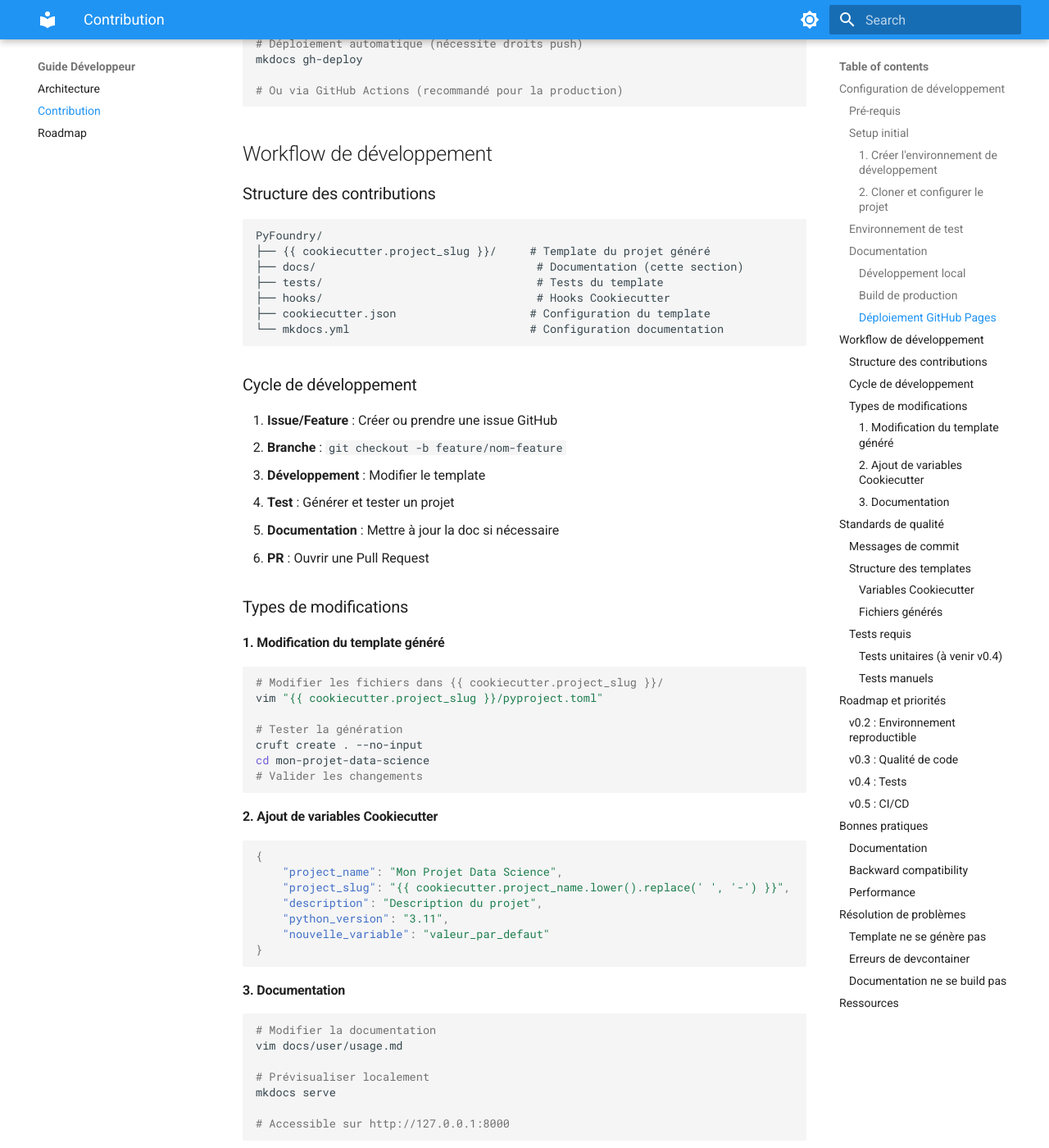
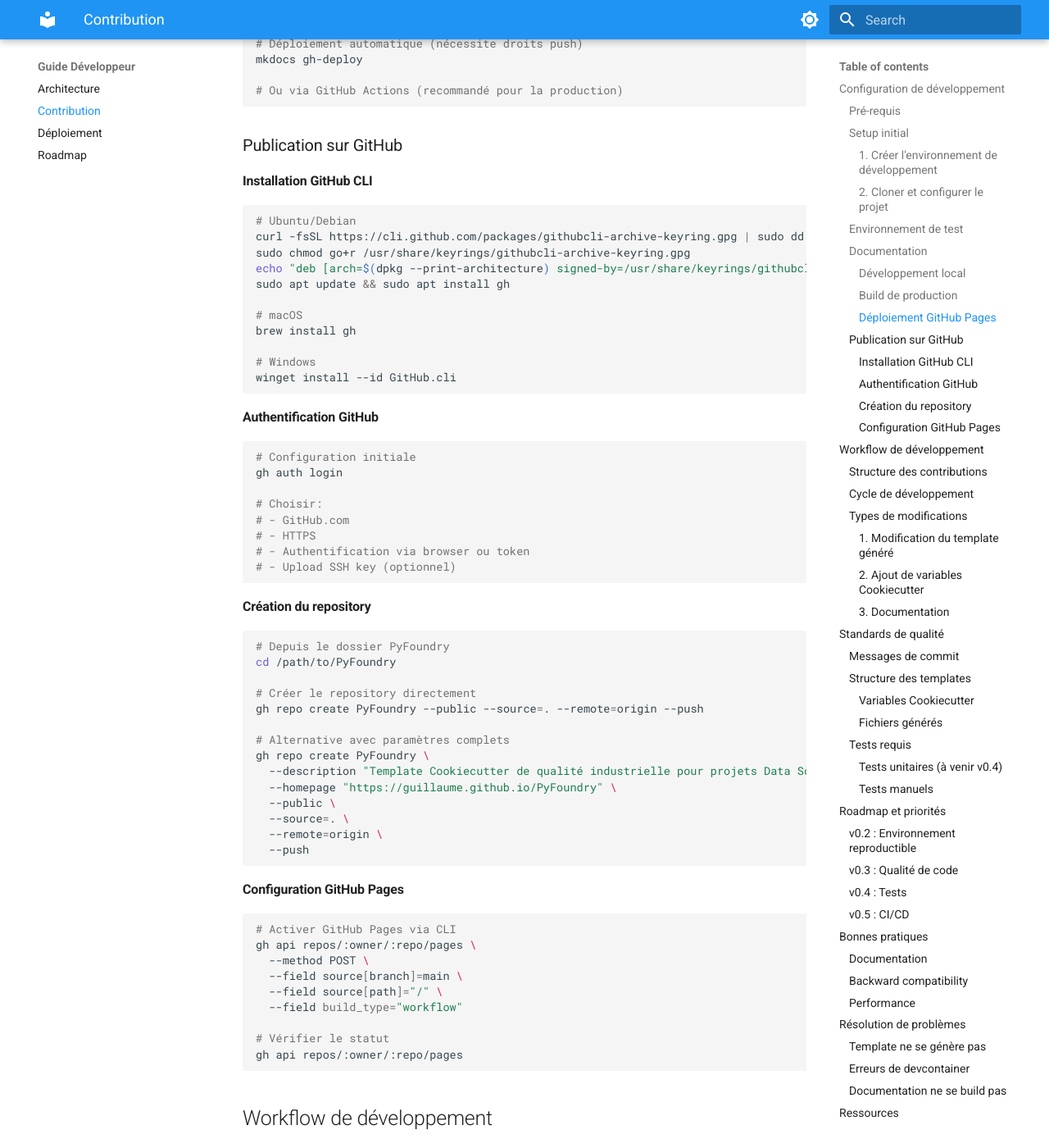
Before and after one commit to castorfou/PyFoundry, an MkDocs documentation site: the page built from docs/dev/contributing.md, in a window 1280 px wide and 1400 px high, scrolled down 1803 px. Shown: the whole window at 82% size. Built offline with MkDocs 1.6.1 and Material for MkDocs 9.7.7, drawn with Linux system fonts in a browser that asks for light colours.

Commit message:
docs: ajouter guide complet de déploiement GitHub avec gh CLI
- Créer guide de déploiement détaillé avec gh CLI
- Documentation installation multi-OS (Ubuntu, macOS, Windows)
- Processus complet : auth, création repo, GitHub Pages
- Section troubleshooting et gestion des releases
- Ajouter à la navigation MkDocs

🤖 Generated with [Claude Code](https://claude.ai/code)

Co-Authored-By: Claude <noreply@anthropic.com>

````diff
--- a/docs/dev/contributing.md
+++ b/docs/dev/contributing.md
@@ -76,6 +76,66 @@ ls site/
 mkdocs gh-deploy
 
 # Ou via GitHub Actions (recommandé pour la production)
+```
+
+### Publication sur GitHub
+
+#### Installation GitHub CLI
+```bash
+# Ubuntu/Debian
+curl -fsSL https://cli.github.com/packages/githubcli-archive-keyring.gpg | sudo dd of=/usr/share/keyrings/githubcli-archive-keyring.gpg
+sudo chmod go+r /usr/share/keyrings/githubcli-archive-keyring.gpg
+echo "deb [arch=$(dpkg --print-architecture) signed-by=/usr/share/keyrings/githubcli-archive-keyring.gpg] https://cli.github.com/packages stable main" | sudo tee /etc/apt/sources.list.d/github-cli.list > /dev/null
+sudo apt update && sudo apt install gh
+
+# macOS
+brew install gh
+
+# Windows
+winget install --id GitHub.cli
+```
+
+#### Authentification GitHub
+```bash
+# Configuration initiale
+gh auth login
+
+# Choisir:
+# - GitHub.com
+# - HTTPS
+# - Authentification via browser ou token
+# - Upload SSH key (optionnel)
+```
+
+#### Création du repository
+```bash
+# Depuis le dossier PyFoundry
+cd /path/to/PyFoundry
+
+# Créer le repository directement
+gh repo create PyFoundry --public --source=. --remote=origin --push
+
+# Alternative avec paramètres complets
+gh repo create PyFoundry \
+  --description "Template Cookiecutter de qualité industrielle pour projets Data Science Python" \
+  --homepage "https://guillaume.github.io/PyFoundry" \
+  --public \
+  --source=. \
+  --remote=origin \
+  --push
+```
+
+#### Configuration GitHub Pages
+```bash
+# Activer GitHub Pages via CLI
+gh api repos/:owner/:repo/pages \
+  --method POST \
+  --field source[branch]=main \
+  --field source[path]="/" \
+  --field build_type="workflow"
+
+# Vérifier le statut
+gh api repos/:owner/:repo/pages
 ```
 
 ## Workflow de développement
--- a/mkdocs.yml
+++ b/mkdocs.yml
@@ -35,6 +35,7 @@ nav:
   - Guide Développeur:
     - Architecture: dev/architecture.md
     - Contribution: dev/contributing.md
+    - Déploiement: dev/deployment.md
     - Roadmap: dev/roadmap.md
 
 markdown_extensions:
````
Also changed, not shown: docs/dev/deployment.md (added, +209 -0 lines).
